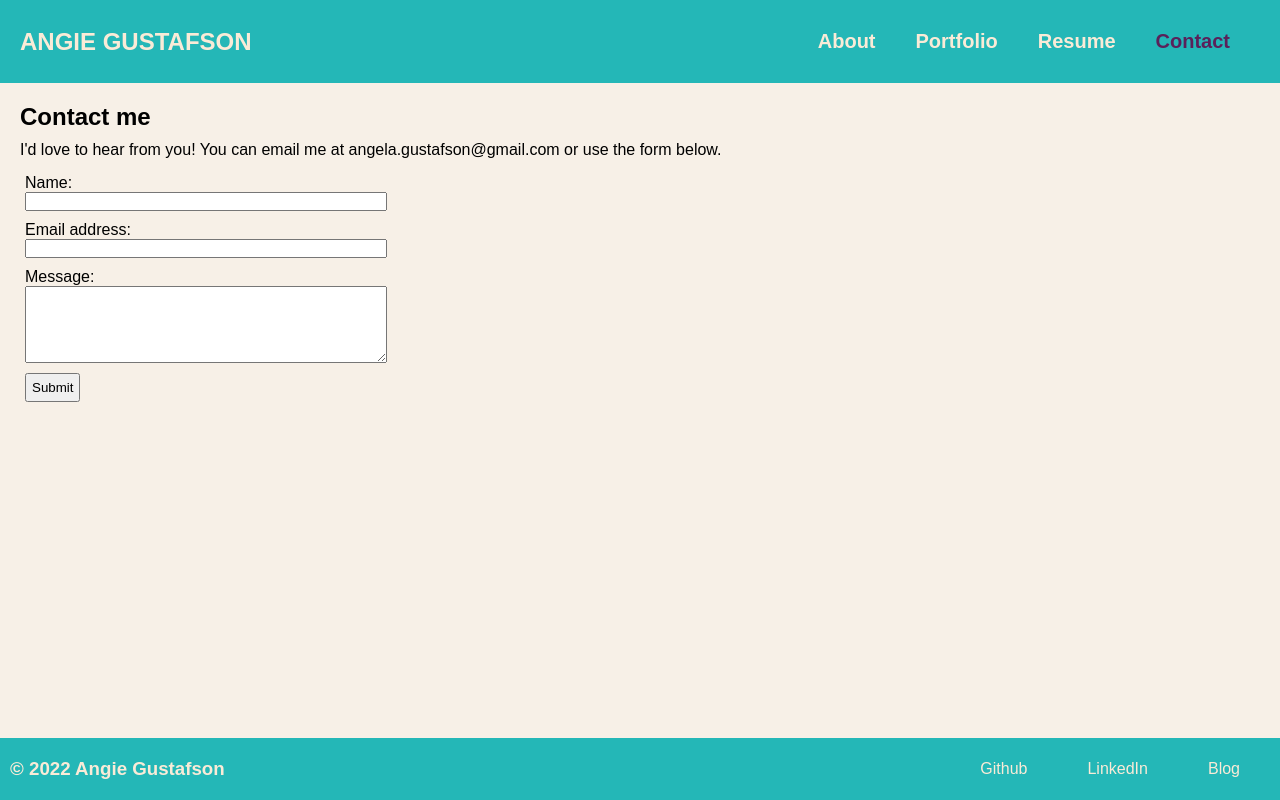
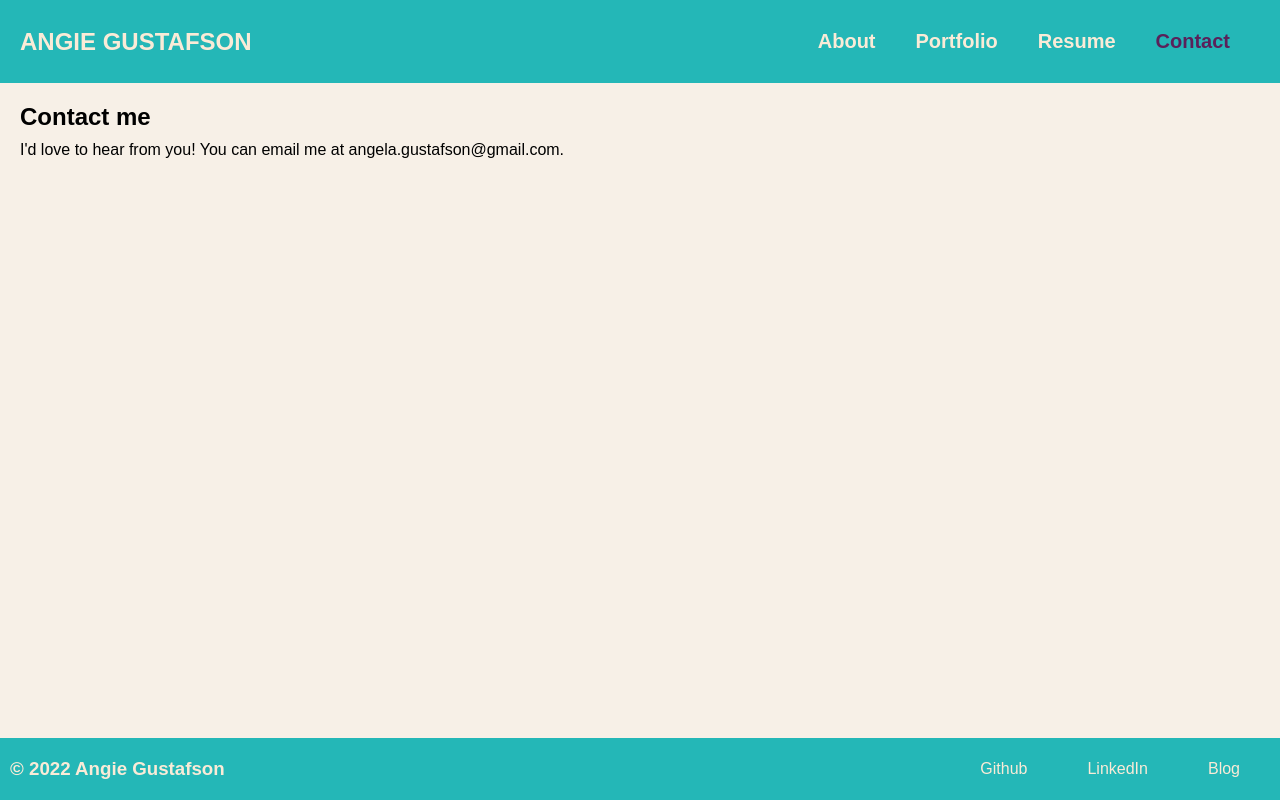
Before and after one commit to angiebunk1/portfolio-ag, a React (Create React App) app: page / in a window 1280 px wide. Both pictures are taken after a click on the element "Contact". Built offline with nearby package versions, Linux system fonts and the light colour scheme.

Commit message:
removed contact form

```diff
--- a/src/components/Contact/index.js
+++ b/src/components/Contact/index.js
@@ -1,70 +1,14 @@
-import React, { useState } from 'react';
+import React from 'react';
 
-import { validateEmail } from '../../utils/helpers';
 
 function Contact() {
-  const [formState, setFormState] = useState({ name: '', email: '', message: '' });
-
-  const [errorMessage, setErrorMessage] = useState('');
-  const { name, email, message } = formState;
-
-  const handleSubmit = (e) => {
-    e.preventDefault();
-    if (!errorMessage) {
-      console.log('Submit Form', formState);
-    }
-  };
-
-  const handleChange = (e) => {
-    if (e.target.name === 'email') {
-      const isValid = validateEmail(e.target.value);
-      if (!isValid) {
-        setErrorMessage('Your email is invalid.');
-      } else {
-        setErrorMessage('');
-      }
-    } else {
-      if (!e.target.value.length) {
-        setErrorMessage(`${e.target.name} is required.`);
-      } else {
-        setErrorMessage('');
-      }
-    }
-    if (!errorMessage) {
-      setFormState({ ...formState, [e.target.name]: e.target.value });
-      console.log('Handle Form', formState);
-    }
-  };
-
-  return (
+   return (
     <section className='contact'>
       <h1>Contact me</h1>
       <p className='greeting'>
-        I'd love to hear from you! You can email me at <span><a href="mailto:angela.gustafson@gmail.com">angela.gustafson@gmail.com</a></span> or use the form below.
+        I'd love to hear from you! You can email me at <span><a href="mailto:angela.gustafson@gmail.com">angela.gustafson@gmail.com</a></span>.
       </p>
-      <div className='contact-form'>
-      <form id="contact-form" onSubmit={handleSubmit}>
-        <div className='form-field'>
-          <label htmlFor="name">Name:</label>
-          <input type="text" name="name" defaultValue={name} onBlur={handleChange} />
-        </div>
-        <div className='form-field'>
-          <label htmlFor="email">Email address:</label>
-          <input type="email" name="email" defaultValue={email} onBlur={handleChange} />
-        </div>
-        <div className='form-field'>
-          <label htmlFor="message">Message:</label>
-          <textarea name="message" rows="5" defaultValue={message} onBlur={handleChange} />
-        </div>
-        {errorMessage && (
-          <div className='form-field'>
-            <p className="error-text">{errorMessage}</p>
-          </div>
-        )}
-        <button data-testid="button" type="submit" className='submit'>Submit</button>
-      </form>
-      </div>
-    </section>
+     </section>
   );
 }
 
```
